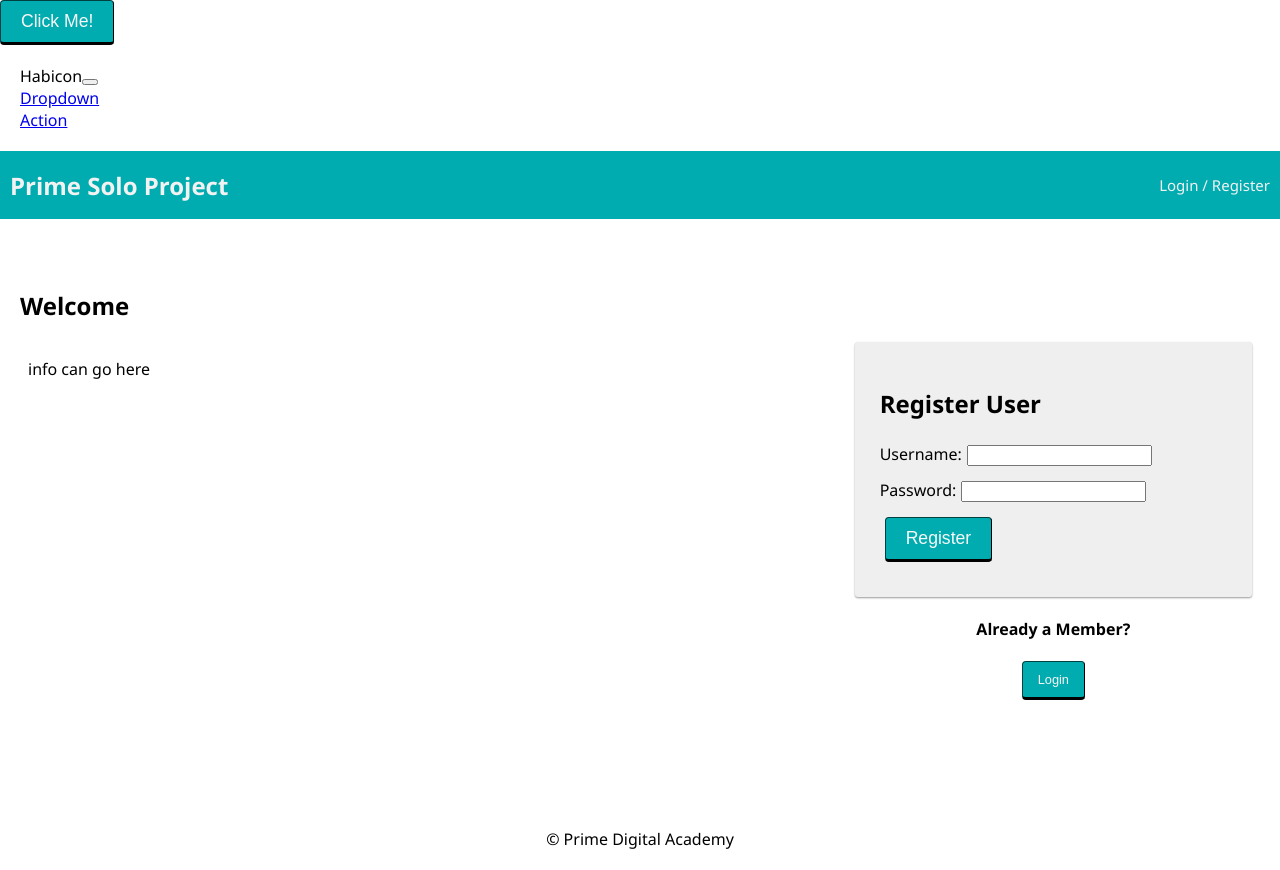
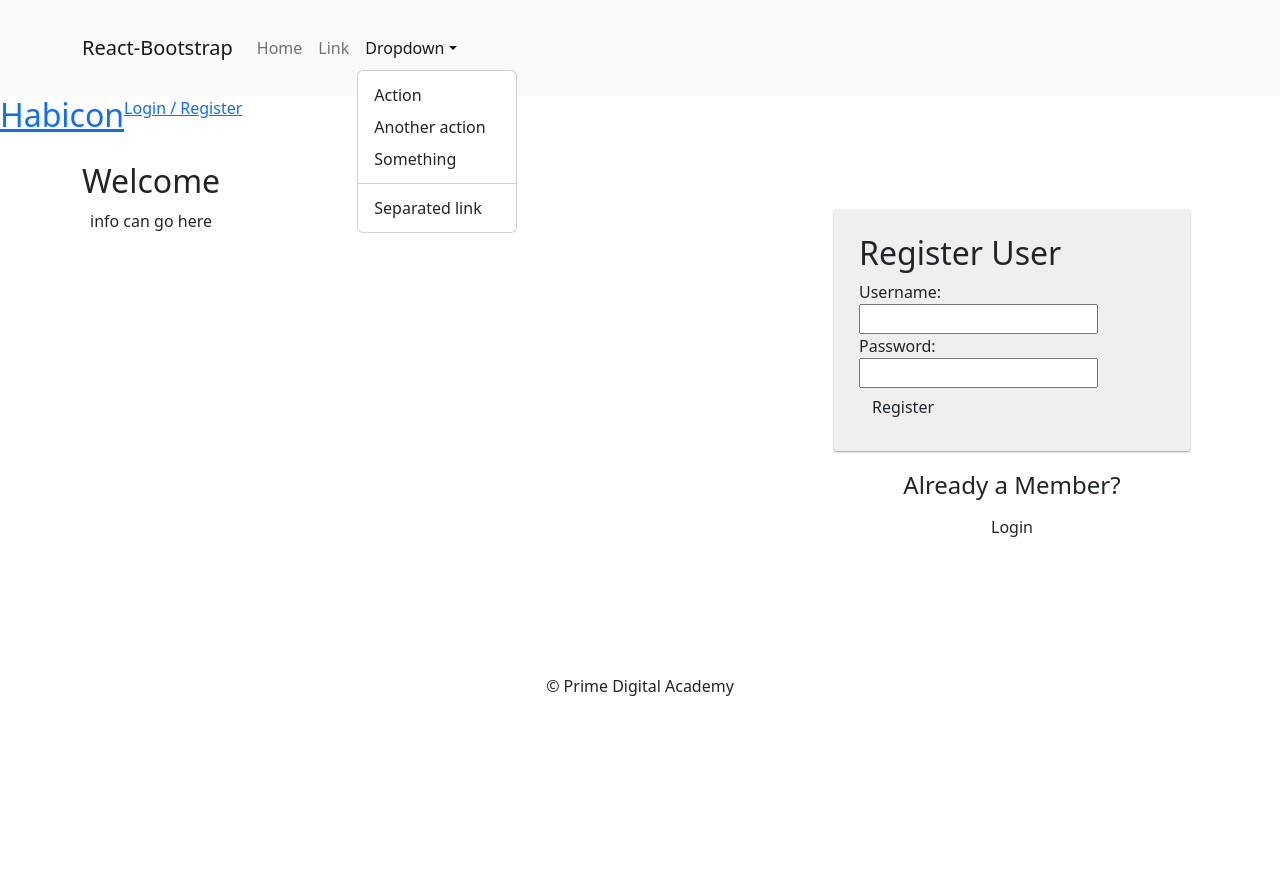
Before and after one commit to KathrynShea/habit-solo-project, a React (Create React App) app: page /user#/home in a window 1280 px wide. Both pictures are taken after a click on the button "Dropdown". After the commit the page ends 800 px from the top, so only its background shows below. Built offline with nearby package versions, Linux system fonts and the light colour scheme; no server answers.

Commit message:
fixed audit issue and reinstalled react-scripts

```diff
--- a/package.json
+++ b/package.json
@@ -18,7 +18,7 @@
     "dotenv": "^8.6.0",
     "express": "^4.17.1",
     "moment": "^2.29.4",
-    "passport": "^0.4.1",
+    "passport": "^0.6.0",
     "passport-local": "^1.0.0",
     "pg": "^8.5.1",
     "prop-types": "^15.7.2",
--- a/src/components/App.css
+++ b/src/components/App.css
@@ -26,7 +26,7 @@ Container
 Button
 -------------------------------------------------------------------------------- */
 
-.btn {
+/* .btn {
   display: inline-block;
   padding: 10px 20px;
   border-color: #014041;
@@ -60,7 +60,7 @@ Button
 }
 
 /* This line makes the "Register" and "Login" buttons look like links */
-.btn_asLink {
+/* .btn_asLink {
   padding: 0;
   border-width: 0;
   border-bottom: 1px solid #444;
@@ -74,7 +74,7 @@ Button
   background-color: transparent;
   border-color: #008183;
   color: #008183;
-}
+}  */
 
 /* --------------------------------------------------------------------------------
 Alert
--- a/src/components/Pages/Form.jsx
+++ b/src/components/Pages/Form.jsx
@@ -1,4 +1,4 @@
-import { useState } from "react";
+import React, { useState } from "react";
 import { useDispatch } from "react-redux";
 import { useHistory } from "react-router-dom";
 import { FontAwesomeIcon } from "@fortawesome/react-fontawesome";
--- a/src/components/Pages/PausedHabits.jsx
+++ b/src/components/Pages/PausedHabits.jsx
@@ -16,7 +16,7 @@ function PausedHabits (){
 
     const allHabitBasics = useSelector(store => store.habitBasicsReducer);
     console.log("this is all habits", allHabitBasics);;
-    const pausedHabits = allHabitBasics.filter((habit) => habit.is_tracked === false);
+    const pausedHabits = allHabitBasics.filter((habit) => habit.is_tracked === false && habit.is_completed === false);
     console.log("this is all of the pausedHabits", pausedHabits);
 
 
--- a/src/components/Shared/Nav/Nav.css
+++ b/src/components/Shared/Nav/Nav.css
@@ -1,6 +1,6 @@
-.nav {
+/* .nav { */
   /* flex box layout */
-  display: flex;
+  /* display: flex;
   justify-content: space-between;
   align-items: center;
 
@@ -19,24 +19,24 @@
   color: #f2f2f2;
   padding-left: 10px;
   margin: 0;
-}
+} */
 
-.navLink {
+/* .navLink {
   display: inline-block;
   color: #f2f2f2;
   background-color: #00acb0;
   text-align: center;
   padding: 24px 10px;
   text-decoration: none;
-  font-size: 15px;
+  font-size: 15px; */
 
   /* these last two make the logout button in
   the nav bar look like another link */
-  border: none;
+  /* border: none;
   cursor: pointer;
   outline: 0;
 }
 
 .navLink:hover {
   background-color: #008183;
-}
+} */
--- a/src/components/Shared/Nav/Nav.jsx
+++ b/src/components/Shared/Nav/Nav.jsx
@@ -8,16 +8,11 @@ import { library } from "@fortawesome/fontawesome-svg-core";
 import { fas } from "@fortawesome/free-solid-svg-icons";
 import { far } from "@fortawesome/free-regular-svg-icons";
 
-import Dropdown from 'react-bootstrap/Dropdown';
-
-
 
 import Container from 'react-bootstrap/Container';
 import Nav from 'react-bootstrap/Nav';
 import Navbar from 'react-bootstrap/Navbar';
 import NavDropdown from 'react-bootstrap/NavDropdown';
-
-import Button from 'react-bootstrap/Button';
 
 
 function Nav1() {
@@ -28,28 +23,33 @@ function Nav1() {
 
   return (
     <>
-
-<Button>Click Me!</Button>
-
     <Navbar bg="light" expand="lg">
       <Container>
-        <Navbar.Brand>Habicon</Navbar.Brand>
+        <Navbar.Brand href="#home">React-Bootstrap</Navbar.Brand>
         <Navbar.Toggle aria-controls="basic-navbar-nav" />
         <Navbar.Collapse id="basic-navbar-nav">
-           <Nav className="me-auto">
-              <NavDropdown title="Dropdown" id="basic-nav-dropdown">
-                <NavDropdown.Item>Action</NavDropdown.Item>
-              </NavDropdown>
-           </Nav>
+          <Nav className="me-auto">
+            <Nav.Link href="#home">Home</Nav.Link>
+            <Nav.Link href="#link">Link</Nav.Link>
+            <NavDropdown title="Dropdown" id="basic-nav-dropdown">
+              <NavDropdown.Item href="#action/3.1">Action</NavDropdown.Item>
+              <NavDropdown.Item href="#action/3.2">
+                Another action
+              </NavDropdown.Item>
+              <NavDropdown.Item href="#action/3.3">Something</NavDropdown.Item>
+              <NavDropdown.Divider />
+              <NavDropdown.Item href="#action/3.4">
+                Separated link
+              </NavDropdown.Item>
+            </NavDropdown>
+          </Nav>
         </Navbar.Collapse>
       </Container>
-
     </Navbar>
-
 
     <div className="nav">
       <Link to="/home">
-        <h2 className="nav-title">Prime Solo Project</h2>
+        <h2 className="nav-title">Habicon</h2>
       </Link>
       <div>
         {/* If no user is logged in, show these links */}
@@ -75,24 +75,7 @@ function Nav1() {
             </Link> */}
 
 
-            <Dropdown>
-              <Dropdown.Toggle variant="success" id="dropdown-basic">
-              <FontAwesomeIcon icon="fa-solid fa-bars" />
-              </Dropdown.Toggle>
 
-              <Dropdown.Menu>
-                  <Dropdown.Item href="/user"><Link to="/user">
-              Overview
-            </Link></Dropdown.Item>
-                  <Dropdown.Item href="/paused"><Link to="/paused">
-              Paused
-            </Link></Dropdown.Item>
-                  <Dropdown.Item href="/awards"><Link to="/awards">
-              Awards
-            </Link> </Dropdown.Item>
-                  <Dropdown.Item><LogOutButton /></Dropdown.Item>
-              </Dropdown.Menu>
-            </Dropdown>
           </>
         )}
 
--- a/src/index.js
+++ b/src/index.js
@@ -5,6 +5,7 @@ import { Provider } from 'react-redux';
 import store from './redux/store';
 
 import App from './components/App';
+import 'bootstrap/dist/css/bootstrap.min.css';
 
 ReactDOM.render(
   <Provider store={store}>
--- a/src/redux/sagas/habit.saga.js
+++ b/src/redux/sagas/habit.saga.js
@@ -85,7 +85,16 @@ function* updateComplete(action){
 function* fetchAllHabits(action){
     //console.log("in fetch habit saga this is action.payload", action.payload);
     try {
-        let startDate = action.payload
+        let startDate;
+
+        if (!action.payload){
+            startDate = moment().startOf('month').format('YYYY-MM-DD');
+
+        }else{
+            startDate = action.payload
+        }
+
+
     // get all habits from DB// add params of start date and month
     const habits = yield axios.get(`/api/habit/${startDate}/month`)
     //console.log("all habits in fetch all habits saga", habits.data);
```
